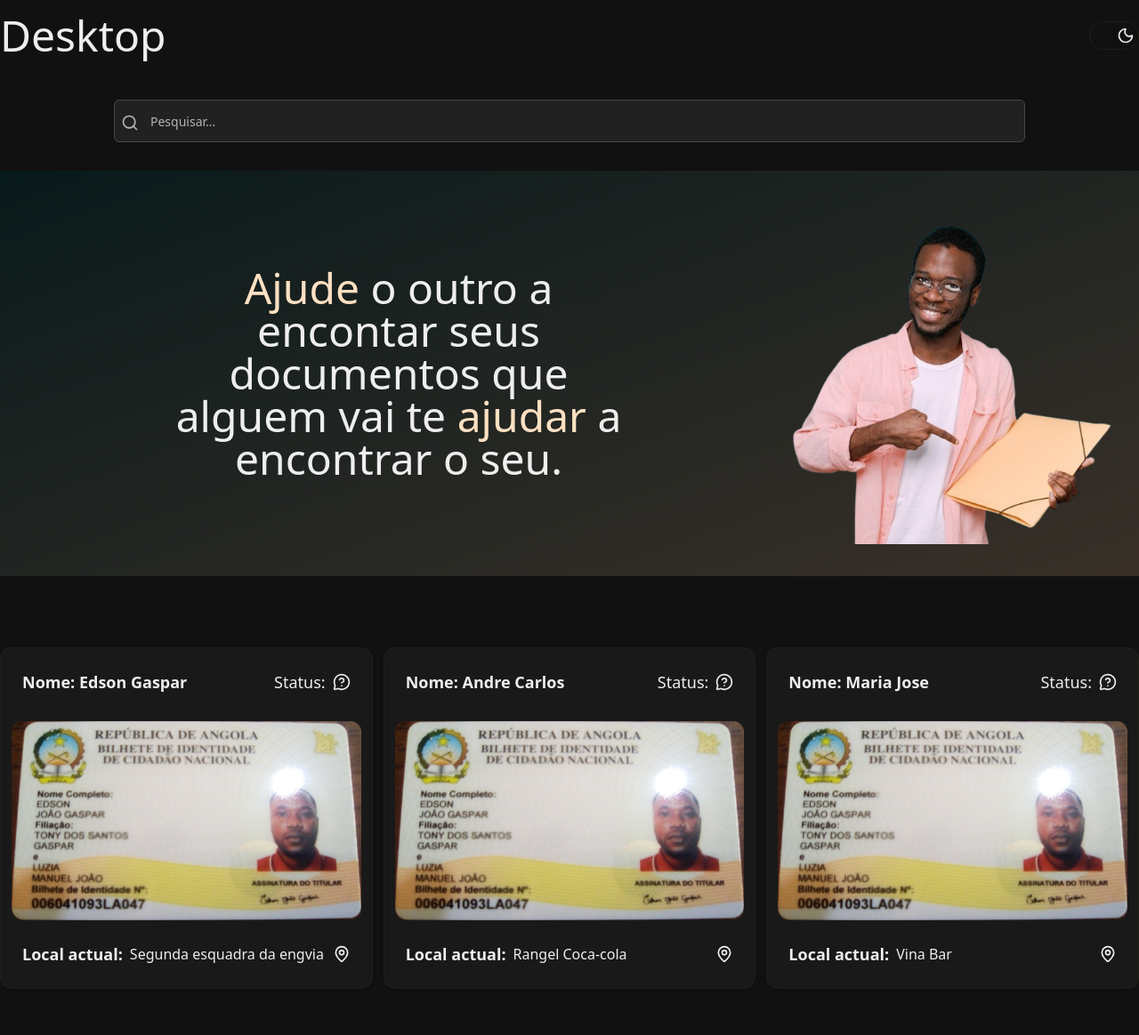
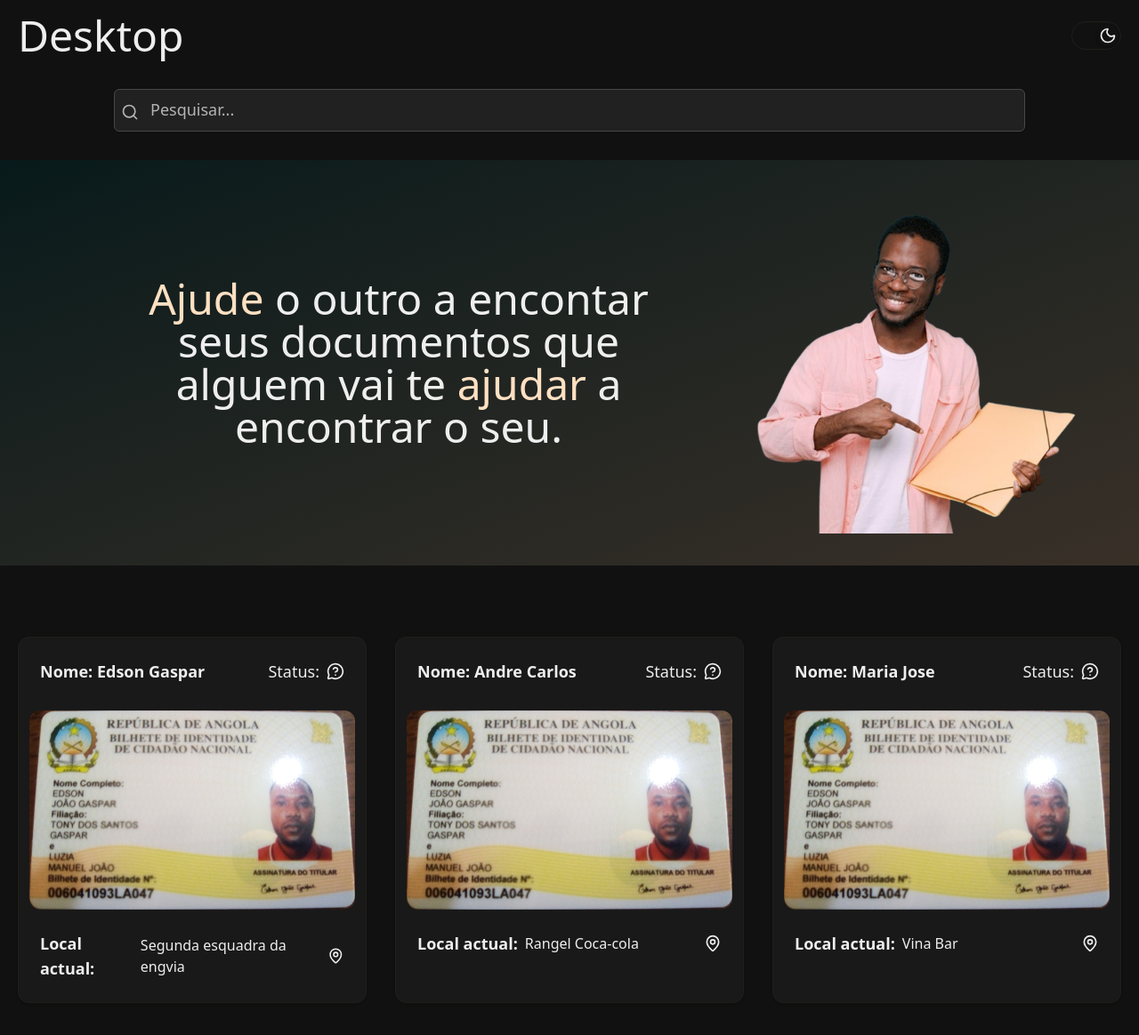
Before and after one commit to EdsonGaspar/Find-you-bi, a Next.js app: page / in a window 1280 px wide. Shown: the top 1164 px of the page at 89% size. Built offline with nearby package versions, Linux system fonts and the light colour scheme.

Commit message:
feat: Add feature Filter for search items losed

```diff
--- a/data/data.ts
+++ b/data/data.ts
@@ -7,7 +7,7 @@ export const data = [
   {
     name: "Andre Carlos",
     currentLocal: "Rangel Coca-cola",
-    bi: "009112BE093",
+    bi: "008112BE093",
   },
   {
     name: "Maria Jose",
--- a/src/app/page.tsx
+++ b/src/app/page.tsx
@@ -1,27 +1,21 @@
-import { Banner } from "@/components/banner/banner";
-import { HeaderDesktop } from "@/components/header/header";
+import { Header } from "@/components/header/header";
 import { SwictherTheme } from "@/components/header/swither/switcher-theme";
-import { SearchDocument } from "@/components/search-document/searchdocument";
-import { ShowCards } from "@/components/show-cards/showcards";
+import { MainComponent } from "@/components/main-component/main-component";
 
 export default function Home() {
   return (
-    <main className="">
-      <section className="container mx-auto flex justify-between gap-5 items-center">
+    <main className="space-y-5">
+      <section className="container mx-auto flex justify-between gap-5 items-center px-5">
         <div className="flex-1">
-          <HeaderDesktop />
+          <Header />
         </div>
-        <div className="">
+        <div>
           <SwictherTheme />
         </div>
       </section>
       <section>
-        <SearchDocument />
+        <MainComponent />
       </section>
-      <section>
-        <Banner />
-      </section>
-      <ShowCards />
     </main>
   );
 }
--- a/src/components/banner/banner.tsx
+++ b/src/components/banner/banner.tsx
@@ -4,16 +4,16 @@ import { H1 } from "../H1/h1";
 export function Banner() {
   return (
     <section className="bg-gradient-to-br from-primary-foreground to-secondary p-4">
-      <div className="container mx-auto my-5">
+      <div className="container mx-auto my-5 md:px-10 px-5">
         <div className="flex items-center justify-around">
-          <div className="max-w-sm mx-auto md:max-w-xl px-4 py-2">
+          <div className="w-sm max-w-2xl flex-1 mx-auto px-4 py-2">
             <H1 className="text-center">
               <span className="text-primary">Ajude</span> o outro a encontar
               seus documentos que alguem vai te{" "}
               <span className="text-primary">ajudar</span> a encontrar o seu.
             </H1>
           </div>
-          <div className="relative w-sm  h-96 hidden md:flex ">
+          <div className="relative w-sm h-96 hidden md:flex ">
             <Image src={imagBanner} alt="Imagem" fill />
           </div>
         </div>
--- a/src/components/header/header.tsx
+++ b/src/components/header/header.tsx
@@ -1,6 +1,6 @@
 import { SearchInputDesktop, SearchInputMobile } from "./search-input";
 
-export function HeaderDesktop() {
+export function Header() {
   return (
     <header>
       <SearchInputDesktop />
--- /dev/null
+++ b/src/components/main-component/main-component.tsx
@@ -0,0 +1,32 @@
+"use client";
+import { useMemo, useState } from "react";
+import { data } from "../../../data/data";
+import { Banner } from "../banner/banner";
+import { SearchDocuments } from "../search-document/search-documents";
+import { ShowCards } from "../show-cards/showcards";
+
+export function MainComponent() {
+  const [search, setSearch] = useState("");
+
+  const lowerBusca = search.toLowerCase();
+
+  const dataFilted = useMemo(
+    () =>
+      data.filter(
+        (eachElement) =>
+          eachElement.name.toLowerCase().includes(lowerBusca) ||
+          eachElement.bi.includes(search)
+      ),
+    [search]
+  );
+
+  return (
+    <div className="space-y-8">
+      <SearchDocuments search={search} setSearch={setSearch} />
+
+      <Banner />
+
+      <ShowCards dataFilted={dataFilted ?? []} />
+    </div>
+  );
+}
--- /dev/null
+++ b/src/components/search-document/search-documents.tsx
@@ -0,0 +1,25 @@
+import { Search } from "lucide-react";
+import type { Dispatch, SetStateAction } from "react";
+import { Input } from "../ui/input";
+
+interface SearchDocumentsProps {
+  search: string;
+  setSearch: Dispatch<SetStateAction<string>>;
+}
+
+export function SearchDocuments({ search, setSearch }: SearchDocumentsProps) {
+  return (
+    <div className="container mx-auto px-5 flex items-center justify-center">
+      <div className=" relative flex items-center justify-center min-w-xs max-w-5xl h-12 flex-1">
+        <Input
+          type="text"
+          placeholder="Pesquisar..."
+          className="pl-10 h-full text-lg placeholder:text-lg"
+          onChange={(e) => setSearch(e.target.value)}
+          value={search}
+        />
+        <Search className="absolute left-2 top-1/3 h-5 w-5 text-muted-foreground hover:text-accent-foreground" />
+      </div>
+    </div>
+  );
+}
--- a/src/components/search-document/searchdocument.tsx
+++ /dev/null
@@ -1,28 +0,0 @@
-import { Search } from "lucide-react";
-import { useState } from "react";
-import { data } from "../../../data/data";
-import { Input } from "../ui/input";
-
-export function SearchDocument() {
-  const [search, setSearch] = useState("");
-
-  const dataFilted = data.filter(
-    (eachElement) =>
-      eachElement.name.includes(search) || eachElement.bi.includes(search)
-  );
-
-  return (
-    <div className="flex justify-center items-center my-5 md:my-8">
-      <div className="relative flex items-center justify-center min-w-xs w-5xl h-12">
-        <Input
-          type="text"
-          placeholder="Pesquisar..."
-          className="pl-10 h-full text-lg"
-          onChange={(e) => setSearch(e.target.value)}
-          value={search}
-        />
-        <Search className="absolute left-2 top-1/3 h-5 w-5 text-muted-foreground" />
-      </div>
-    </div>
-  );
-}
--- a/src/components/show-cards/showcards.tsx
+++ b/src/components/show-cards/showcards.tsx
@@ -1,10 +1,15 @@
-import { data } from "../../../data/data";
 import CardBanner from "../card-banner/card";
 
-export function ShowCards() {
+interface PersonData {
+  name: string;
+  currentLocal: string;
+  bi: string;
+}
+
+export function ShowCards({ dataFilted = [] }: { dataFilted: PersonData[] }) {
   return (
-    <section className="container mx-auto grid md:grid-cols-2 lg:grid-cols-3  gap-3 md:my-20">
-      {data.map((item) => {
+    <section className="container mx-auto grid md:grid-cols-2 lg:grid-cols-3  gap-5 md:my-20 px-5 md:gap-8">
+      {dataFilted.map((item) => {
         return (
           <CardBanner
             key={item.bi}
```
